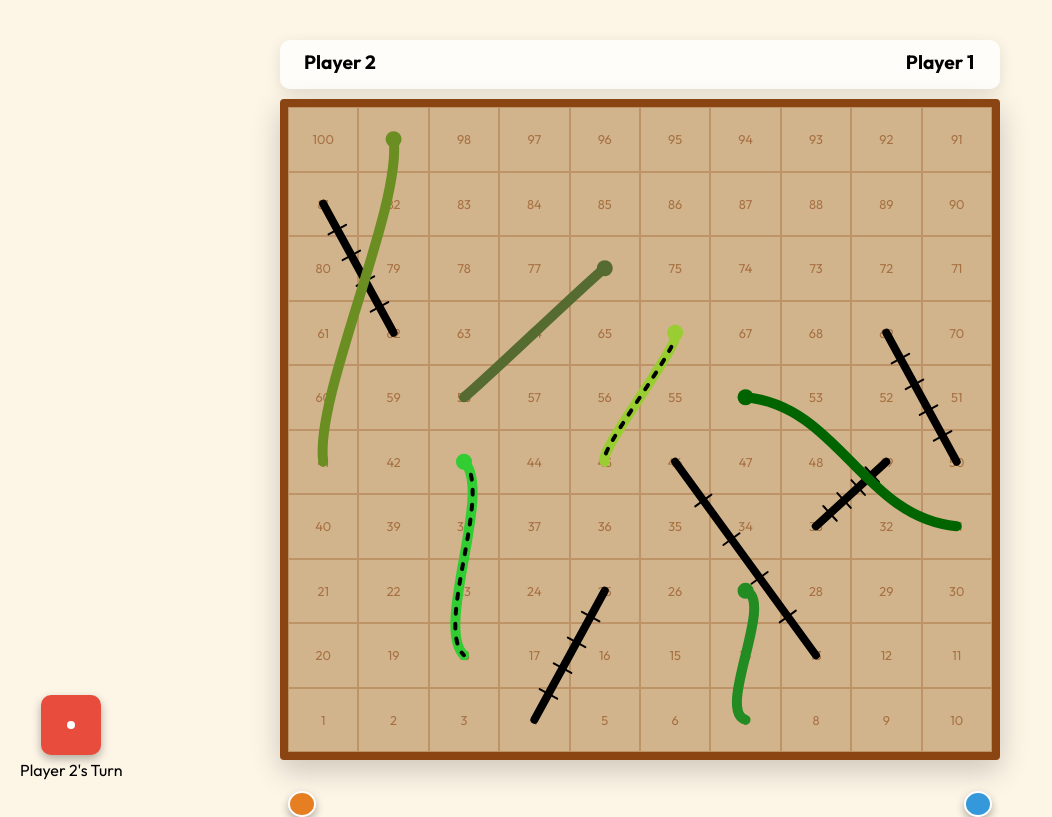
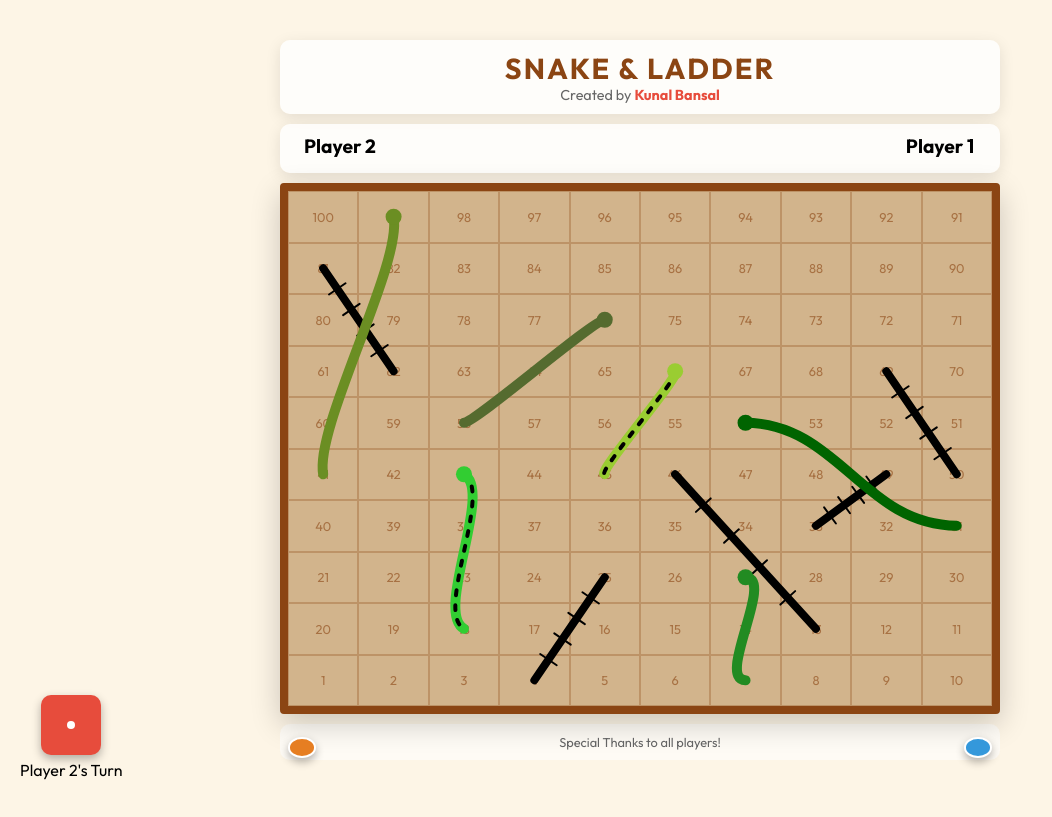
Before and after one commit to kkunal18/Snake-ladder-, a plain HTML site: page index.html in a window 1280 px wide. Shown: the whole page, without its empty margins (0-1052 px from the left). Drawn offline with Linux system fonts and the light colour scheme.

Commit message:
Name Edited

```diff
--- a/index.html
+++ b/index.html
@@ -11,6 +11,11 @@
 </head>
 <body>
     <div id="game-container">
+        <header id="game-header">
+            <h1>Snake & Ladder</h1>
+            <p class="creator">Created by <span>Kunal Bansal</span></p>
+        </header>
+
         <div id="info-panel">
             <div id="p2-info" class="player-info">
                 <span class="player-name">Player 2</span>
@@ -52,6 +57,10 @@
                 <button onclick="location.reload()">Play Again</button>
             </div>
         </div>
+
+        <footer id="game-footer">
+            <p>Special Thanks to all players!</p>
+        </footer>
     </div>
     <script src="script.js"></script>
 </body>
--- a/style.css
+++ b/style.css
@@ -41,6 +41,41 @@ body {
     background: rgba(255, 255, 255, 0.8);
     border-radius: 10px;
     box-shadow: 0 4px 15px rgba(0, 0, 0, 0.1);
+}
+
+#game-header {
+    text-align: center;
+    padding: 10px;
+    background: rgba(255, 255, 255, 0.8);
+    border-radius: 10px;
+    box-shadow: 0 4px 15px rgba(0, 0, 0, 0.1);
+}
+
+#game-header h1 {
+    font-size: 1.8rem;
+    color: var(--board-border);
+    text-transform: uppercase;
+    letter-spacing: 2px;
+}
+
+.creator {
+    font-size: 0.9rem;
+    color: #666;
+}
+
+.creator span {
+    font-weight: 700;
+    color: var(--dice-red);
+}
+
+#game-footer {
+    text-align: center;
+    padding: 10px;
+    font-size: 0.8rem;
+    color: #666;
+    background: rgba(255, 255, 255, 0.6);
+    border-radius: 10px;
+    margin-top: auto;
 }
 
 .player-info {
```
